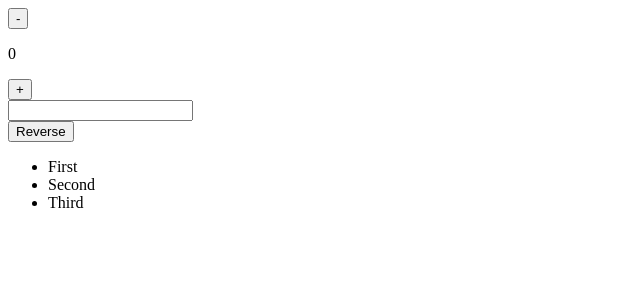
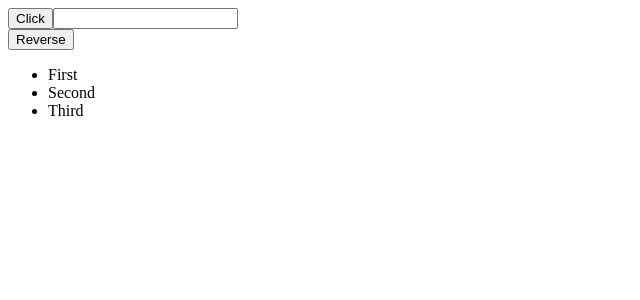
Before and after one commit to TeodorStevanovic/React_Event_Handlers, a React (Vite) app: page / in a window 1280 px wide. Shown: the top 300 px of the page, without its empty margins (0-640 px from the left). Built offline with nearby package versions, Linux system fonts and the light colour scheme.

Commit message:
Add simple event handler example and children prop demonstration

```diff
--- a/src/Mybutton.jsx
+++ b/src/Mybutton.jsx
@@ -1,23 +1,11 @@
-import React, { useState } from "react";
+import React from "react";
 
-const MyButton = () => {
-  const [count, setCount] = useState(0);
-
-  const incrementClick = () => {
-    setCount(count + 1);
-  };
-
-  const decrementClick = () => {
-    setCount(count - 1);
-  };
+const MyButton = (props) => {
+  const checkedBtn = () => console.log("Checked.");
 
   return (
-    <section>
-      <button onClick={decrementClick}>-</button>
-      <p>{count}</p>
-      <button onClick={incrementClick}>+</button>
-    </section>
-  );
+    <button onClick={checkedBtn}>{props.children}</button>
+  )
 };
 
 export default MyButton;
--- a/src/main.jsx
+++ b/src/main.jsx
@@ -11,7 +11,7 @@ const items = [
 
 createRoot(document.getElementById("root")).render(
   <>
-    <MyButton />
+    <MyButton>Click</MyButton>
     <Myinput />
     <Mylist items={items}/>
   </>
```
Also changed, not shown: 1 other file (tests, documents, lock files or other folders).
